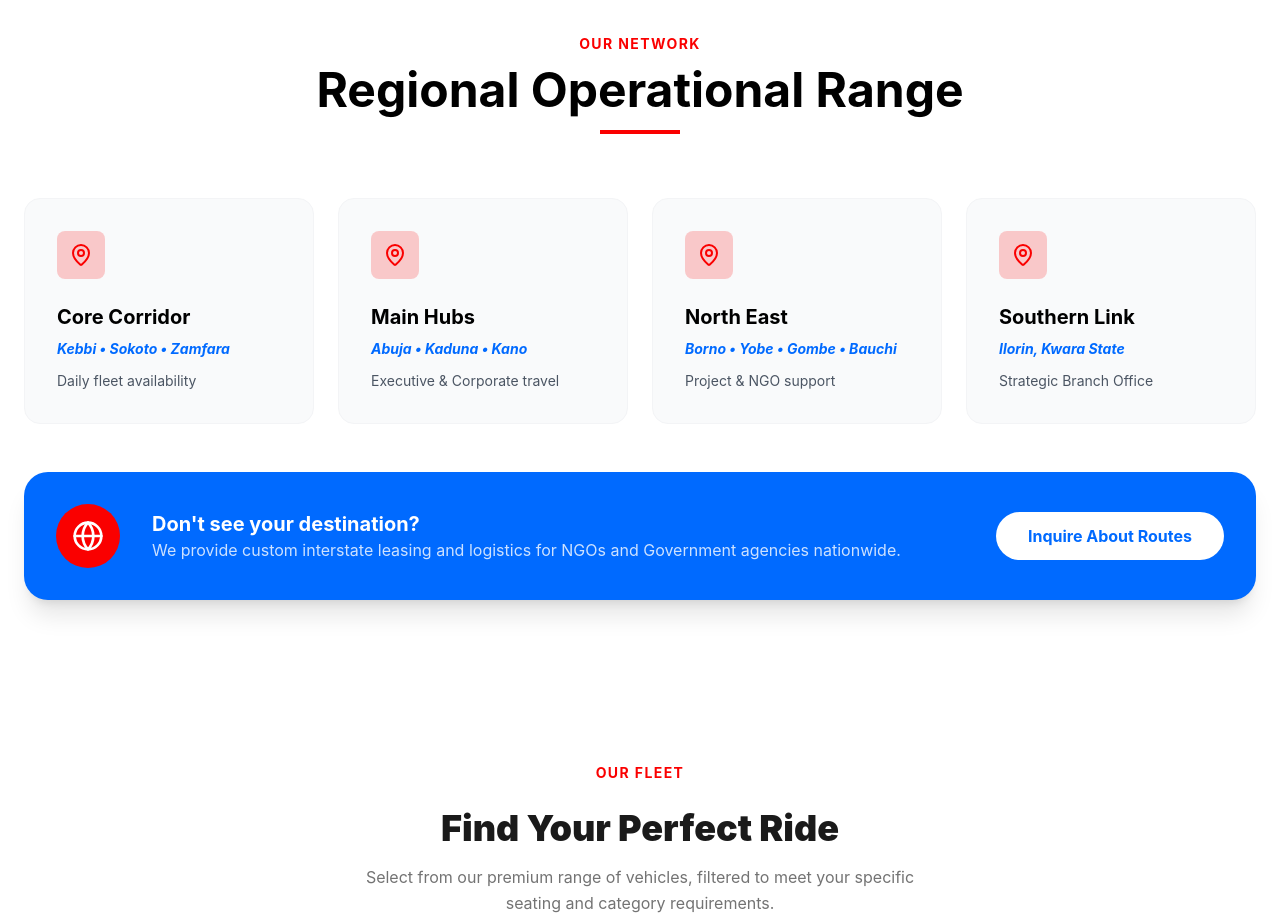
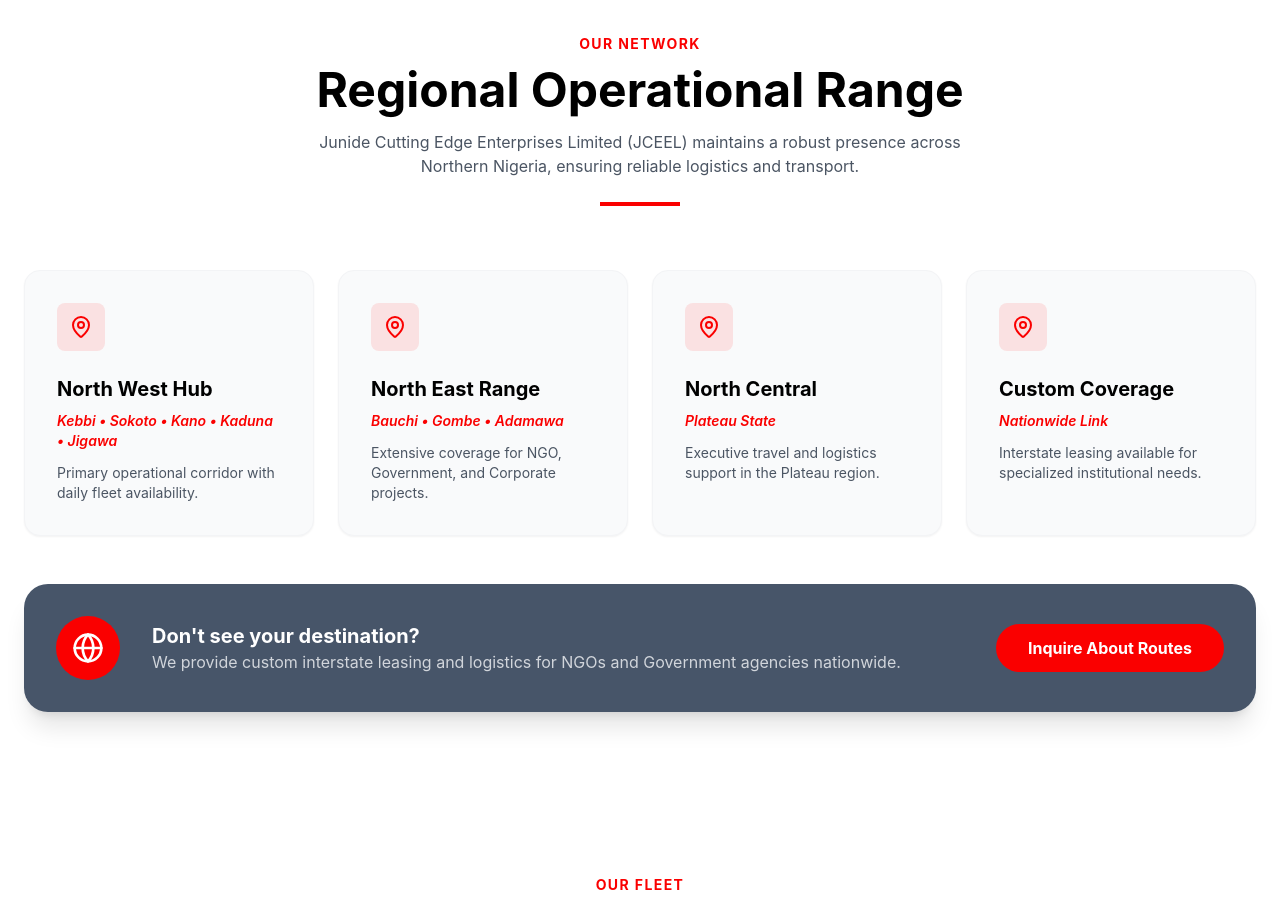
Before and after one commit to AtomsHub/junidecarhire, a React (Vite) app: page / in a window 1280 px wide. Shown: the part 1780-2702 px from the top of the page. Built offline with nearby package versions, Linux system fonts and the light colour scheme.

Commit message:
Updated the Regions and Company name

```diff
--- a/src/assets/RouteCoverage.tsx
+++ b/src/assets/RouteCoverage.tsx
@@ -2,47 +2,78 @@
 
 const RouteCoverage = () => {
   const regions = [
-    { title: "Core Corridor", routes: "Kebbi • Sokoto • Zamfara", desc: "Daily fleet availability" },
-    { title: "Main Hubs", routes: "Abuja • Kaduna • Kano", desc: "Executive & Corporate travel" },
-    { title: "North East", routes: "Borno • Yobe • Gombe • Bauchi", desc: "Project & NGO support" },
-    { title: "Southern Link", routes: "Ilorin, Kwara State", desc: "Strategic Branch Office" },
+    {
+      title: "North West Hub",
+      routes: "Kebbi • Sokoto • Kano • Kaduna • Jigawa",
+      desc: "Primary operational corridor with daily fleet availability."
+    },
+    {
+      title: "North East Range",
+      routes: "Bauchi • Gombe • Adamawa",
+      desc: "Extensive coverage for NGO, Government, and Corporate projects."
+    },
+    {
+      title: "North Central",
+      routes: "Plateau State",
+      desc: "Executive travel and logistics support in the Plateau region."
+    },
+    {
+      title: "Custom Coverage",
+      routes: "Nationwide Link",
+      desc: "Interstate leasing available for specialized institutional needs."
+    },
   ];
 
   return (
     <section id="network" className="bg-white py-20 px-6">
       <div className="max-w-7xl mx-auto">
         <div className="text-center mb-16">
-          <h2 className="text-brand-accent text-sm font-bold uppercase tracking-widest mb-3">Our Network</h2>
-          <h3 className="text-4xl md:text-5xl font-bold">Regional Operational Range</h3>
-          <div className="w-20 h-1 bg-brand-accent mx-auto mt-4"></div>
+          <h2 className="text-brand-accent text-sm font-bold uppercase tracking-widest mb-3">
+            Our Network
+          </h2>
+          <h3 className="text-4xl md:text-5xl font-bold">
+            Regional Operational Range
+          </h3>
+          <p className="mt-4 text-gray-600 max-w-2xl mx-auto">
+            Junide Cutting Edge Enterprises Limited (JCEEL) maintains a robust presence across Northern Nigeria, ensuring reliable logistics and transport.
+          </p>
+          <div className="w-20 h-1 bg-brand-accent mx-auto mt-6"></div>
         </div>
 
         <div className="grid grid-cols-1 md:grid-cols-2 lg:grid-cols-4 gap-6">
           {regions.map((item, index) => (
-            <div key={index} className="group p-8 rounded-2xl border border-gray-100 bg-gray-50 hover:bg-brand-primary transition-all duration-300">
-              <div className="w-12 h-12 bg-brand-accent/20 rounded-lg flex items-center justify-center mb-6 group-hover:bg-white/20">
+            <div
+              key={index}
+              className="group p-8 rounded-2xl border border-gray-100 bg-gray-50 hover:border-slate-600 transition-all duration-500 shadow-sm hover:shadow-xl"
+            >
+              <div className="w-12 h-12 bg-brand-accent/10 rounded-lg flex items-center justify-center mb-6 group-hover:bg-brand-accent/20 transition-colors">
                 <MapPin className="w-6 h-6 text-brand-accent" />
               </div>
-              <h4 className="text-xl font-bold mb-2 group-hover:text-white">{item.title}</h4>
-              <p className="text-brand-primary font-bold text-sm mb-3 group-hover:text-brand-accent italic">
+              <h4 className="text-xl font-bold mb-2 transition-colors">
+                {item.title}
+              </h4>
+              <p className="text-brand-accent font-semibold text-sm mb-3 italic">
                 {item.routes}
               </p>
-              <p className="text-gray-600 text-sm group-hover:text-white/80">
+              <p className="text-gray-600 text-sm transition-colors">
                 {item.desc}
               </p>
             </div>
           ))}
         </div>
 
-        <div className="mt-12 p-8 bg-brand-primary rounded-3xl flex flex-col md:flex-row items-center gap-8 shadow-xl">
+        {/* Operational Banner */}
+        <div className="mt-12 p-8 bg-slate-600 rounded-3xl flex flex-col md:flex-row items-center gap-8 shadow-xl">
            <div className="bg-brand-accent p-4 rounded-full">
               <Globe className="text-white w-8 h-8 animate-spin-slow" />
            </div>
            <div className="text-center md:text-left">
               <h4 className="text-white text-xl font-bold">Don't see your destination?</h4>
-              <p className="text-white/80">We provide custom interstate leasing and logistics for NGOs and Government agencies nationwide.</p>
+              <p className="text-gray-300">
+                We provide custom interstate leasing and logistics for NGOs and Government agencies nationwide.
+              </p>
            </div>
-           <button className="md:ml-auto bg-white text-brand-primary px-8 py-3 rounded-full font-bold hover:bg-brand-accent hover:text-white transition-colors">
+           <button className="md:ml-auto bg-brand-accent text-white px-8 py-3 rounded-full font-bold hover:bg-white hover:text-slate-900 transition-all">
               <a href="#contact">Inquire About Routes</a>
            </button>
         </div>
```
